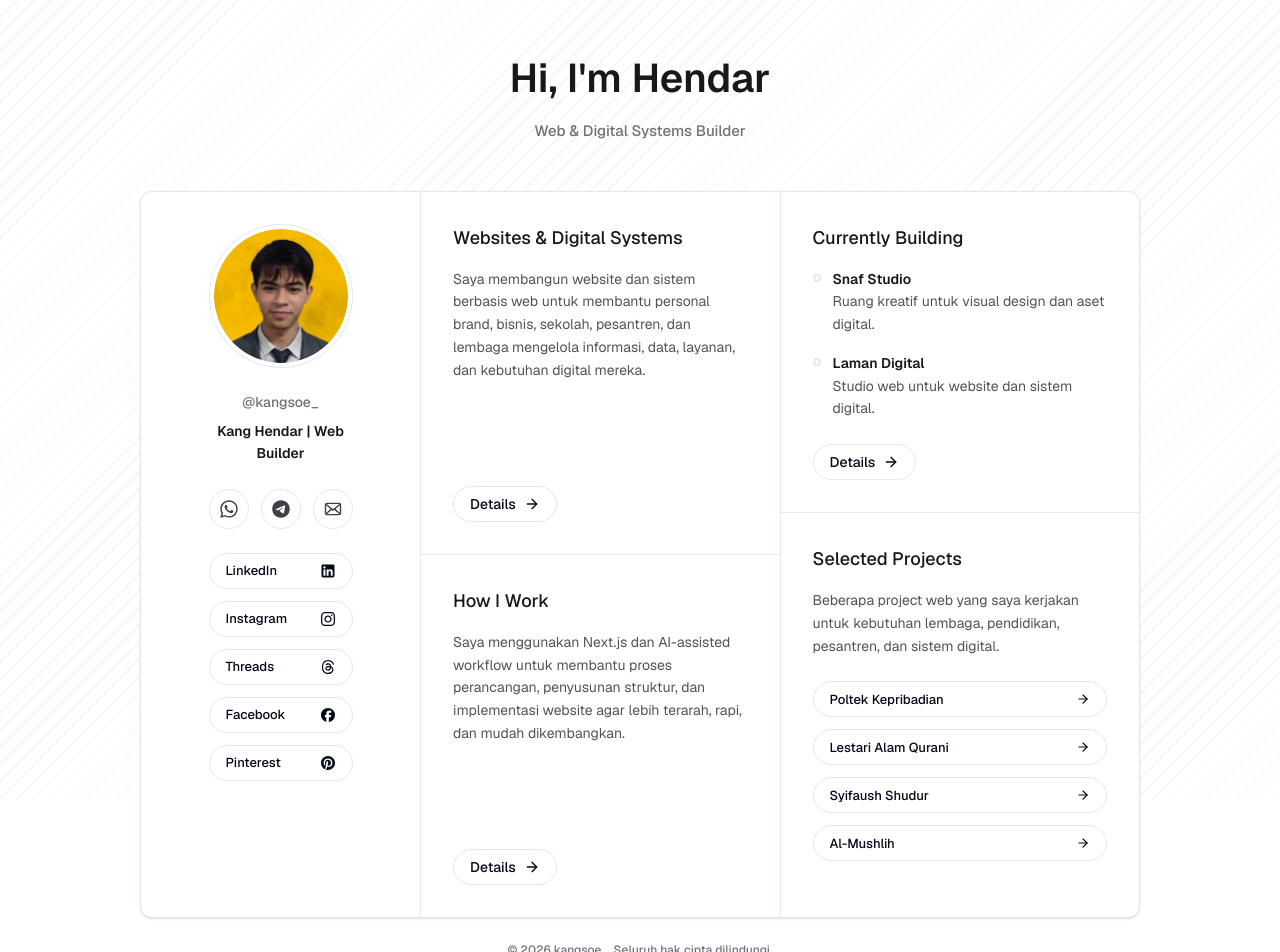
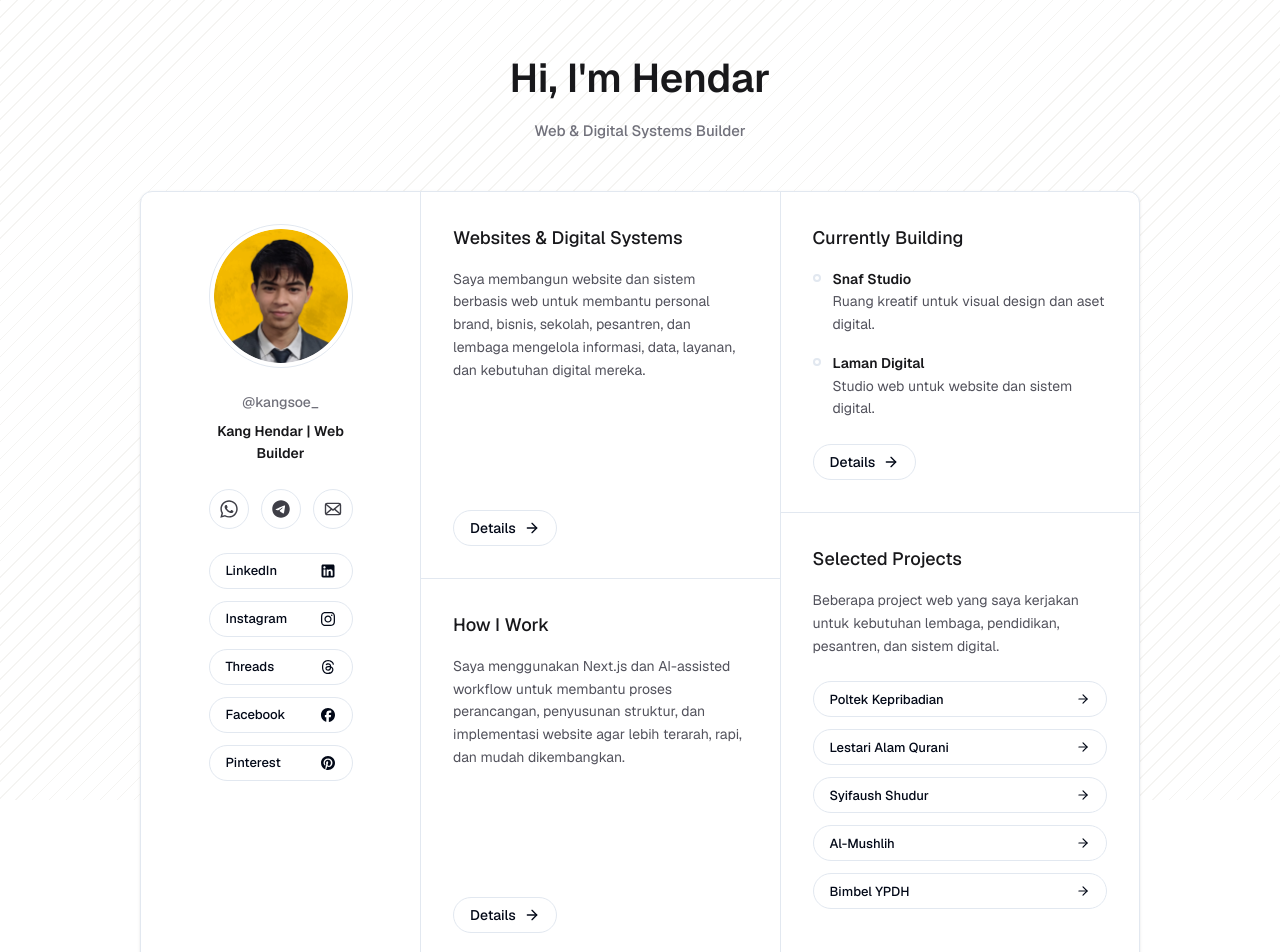
Before and after one commit to kanghendar27/kangsoe_, a Next.js app: page / in a window 1280 px wide. Shown: the top 952 px of the page. Built offline with nearby package versions, Linux system fonts and the light colour scheme.

Commit message:
Refine card links and background pattern

```diff
--- a/app/page.tsx
+++ b/app/page.tsx
@@ -14,19 +14,39 @@ import {
 const buildingItems = [
   {
     title: "Snaf Studio",
+    href: "https://www.instagram.com/snafstudio/",
+    hoverClass: "hover:text-[#fcc10f]",
     description: "Ruang kreatif untuk visual design dan aset digital.",
   },
   {
     title: "Laman Digital",
+    href: "https://www.instagram.com/lamandigital.id/",
+    hoverClass: "hover:text-[#0692ef]",
     description: "Studio web untuk website dan sistem digital.",
   },
 ];
 
 const selectedProjects = [
-  "Poltek Kepribadian",
-  "Lestari Alam Qurani",
-  "Syifaush Shudur",
-  "Al-Mushlih",
+  {
+    title: "Poltek Kepribadian",
+    href: "https://kepribadian-tau.vercel.app/",
+  },
+  {
+    title: "Lestari Alam Qurani",
+    href: "https://lestarialamqurani.vercel.app/",
+  },
+  {
+    title: "Syifaush Shudur",
+    href: "https://syifaush-shudur.vercel.app/",
+  },
+  {
+    title: "Al-Mushlih",
+    href: "https://ponpes-al-mushlih.vercel.app/",
+  },
+  {
+    title: "Bimbel YPDH",
+    href: "https://ypdh.sch.id/",
+  },
 ];
 
 const socialLinks = [
@@ -176,9 +196,14 @@ export default function Home() {
                 >
                   <span className="mr-3 mt-[6px] h-2 w-2 shrink-0 rounded-full border-2 border-zinc-300" />
                   <span>
-                    <span className="font-semibold text-zinc-900">
+                    <a
+                      className={`font-semibold text-zinc-900 transition-colors ${item.hoverClass}`}
+                      href={item.href}
+                      rel="noopener noreferrer"
+                      target="_blank"
+                    >
                       {item.title}
-                    </span>
+                    </a>
                     <span className="block">{item.description}</span>
                   </span>
                 </li>
@@ -206,10 +231,12 @@ export default function Home() {
               {selectedProjects.map((project) => (
                 <a
                   className={projectButtonClass}
-                  href="#"
-                  key={project}
+                  href={project.href}
+                  key={project.title}
+                  rel="noopener noreferrer"
+                  target="_blank"
                 >
-                  {project}
+                  {project.title}
                   <ArrowRight className="ml-2 h-3.5 w-3.5" aria-hidden="true" />
                 </a>
               ))}
```
